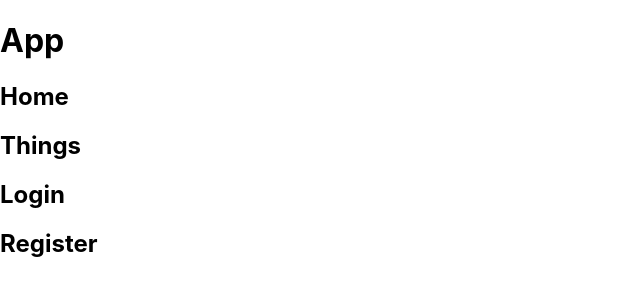
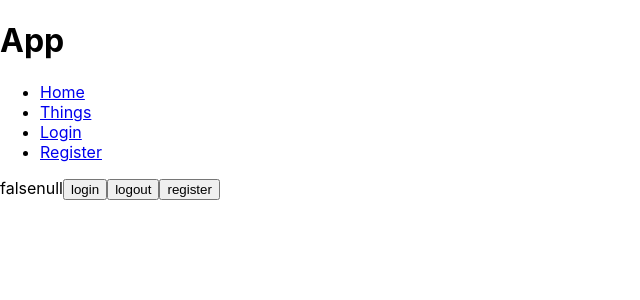
Before and after one commit to sebstryczek/web__react-auth, a React (Create React App) app: page / in a window 1280 px wide. Shown: the top 300 px of the page, without its empty margins (0-640 px from the left). Built offline with nearby package versions, Linux system fonts and the light colour scheme.

Commit message:
Create context api version draft

```diff
--- a/package.json
+++ b/package.json
@@ -7,8 +7,11 @@
     "@types/node": "12.7.8",
     "@types/react": "16.9.3",
     "@types/react-dom": "16.9.1",
+    "@types/react-router-dom": "^5.1.2",
+    "firebase": "^7.2.3",
     "react": "^16.10.1",
     "react-dom": "^16.10.1",
+    "react-router-dom": "^5.1.2",
     "react-scripts": "3.1.2",
     "typescript": "3.6.3"
   },
--- a/src/App.tsx
+++ b/src/App.tsx
@@ -1,22 +1,250 @@
-import React from 'react';
+import React, { useState, MouseEventHandler } from 'react';
 import Home from './pages/home/Home';
 import Things from './pages/things/Things';
 import Login from './pages/login/Login';
 import Register from './pages/register/Register';
-import useAuth from './auth/useAuth';
+// import { firebase } from './auth/firebase';
+// import app from 'firebase/app';
+import * as firebase from "firebase";
+import { Link, Router, Route, Switch, Redirect } from 'react-router-dom';
+import { createBrowserHistory } from 'history';
 
-const App: React.FC = () => {
-  const {} = useAuth;
+export interface IAppProps {
+}
+
+// const useAuth = (auth: any) => {
+//   const [isAuthenticated, setIsAuthenticated] = useState(false);
+//   const [currentUser, setCurrentUser] = useState('nima');
+
+//   return {
+//     isAuthenticated,
+//     currentUser,
+//     login: () => {
+//       auth.login()
+//     }
+//   };
+// }
+const history = createBrowserHistory();
+
+const config = {
+  apiKey: process.env.REACT_APP_FIREBASE_API_KEY,
+  authDomain: process.env.REACT_APP_FIREBASE_AUTH_DOMAIN,
+  databaseURL: process.env.REACT_APP_FIREBASE_DATABASE_URL,
+  projectId: process.env.REACT_APP_FIREBASE_PROJECT_ID,
+  storageBucket: process.env.REACT_APP_FIREBASE_STORAGE_BUCKET,
+  messagingSenderId: process.env.REACT_APP_FIREBASE_MESSAGING_SENDER_ID,
+};
+type t = {
+  currentUser: {
+    updatePassword: Function,
+  },
+  createUserWithEmailAndPassword: Function,
+  signInWithEmailAndPassword: Function,
+  sendPasswordResetEmail: Function,
+  signOut: Function,
+}
+class Firebase {
+  auth: any
+  constructor() {
+    const app = firebase.initializeApp(config);
+    this.auth = firebase.app().auth();
+    console.log(this.auth)
+    if (firebase.apps.length) {
+    }
+  }
+
+  doCreateUserWithEmailAndPassword = (email: string, password: string) =>
+    this.auth.createUserWithEmailAndPassword(email, password);
+
+  doSignInWithEmailAndPassword = (email: string, password: string) =>
+    this.auth.signInWithEmailAndPassword(email, password);
+
+  doSignOut = () => this.auth.signOut();
+
+  doPasswordReset = (email: string) => this.auth.sendPasswordResetEmail(email);
+
+  doPasswordUpdate = (password: string) => this.auth.currentUser ? this.auth.currentUser.updatePassword(password) : null;
+}
+// const withAuth = (Component: any) => {
+//   const auth = {
+//     login: () => {console.log('login')},
+//     logout: () => {console.log('logout')},
+//     register: () => {console.log('register')},
+//     currentUser: 'user',
+//     isAuthenticated: false,
+//   }
+//   return (props: any) => (
+//     <div>
+//       <Component {...props} auth={auth} />
+//     </div>
+//   )
+// }
+
+type p = {
+  isAuthenticated: Boolean,
+  currentUser: String | null,
+  actions: {
+    login: Function,
+    logout: Function,
+    register: Function,
+  }
+}
+const defaultValue : p = {
+  isAuthenticated: false,
+  currentUser: null,
+  actions: {
+    login: () => {},
+    logout: () => {},
+    register: () => {},
+  }
+}
+const Context = React.createContext(defaultValue);
+const AuthConsumer = Context.Consumer;
+class AuthProvider extends React.Component {
+  state = {
+    currentUser: null,
+    isAuthenticated: false,
+    isBusy: false,
+    hasError: false,
+    errorMessage: '',
+  }
+  firebase = new Firebase();
+
+  componentDidMount() {
+    const user = localStorage.getItem('currentUser');
+    if (user) {
+      this.setState({ isAuthenticated: true, isBusy: false, user });
+    }
+  }
+
+  get actions() {
+    return {
+      login: (email: string, password: string) => {
+        this.setState({ isBusy: true });
+        this.firebase.doSignInWithEmailAndPassword(email, password)
+          .then((result: any) => {
+            if (result.user.email) {
+              const user = { email: result.user.email };
+              this.setState({ isAuthenticated: true, isBusy: false, user });
+              localStorage.setItem('currentUser', JSON.stringify(user));
+            }
+          })
+          .catch((error: any) => {
+            console.log(error.code, error.message);
+            this.setState({ isAuthenticated: false, isBusy: false, hasError: true, errorMessage: error.message });
+          });
+      },
+      logout: () => {console.log('logout')},
+      register: () => {console.log('register')},
+    }
+  }
+
+  render() {
+    const { children } = this.props;
+    const { state, actions } = this;
+    const { isAuthenticated, currentUser } = this.state;
     return (
+        <Context.Provider value={{isAuthenticated, currentUser, actions}}>
+          {children}
+        </Context.Provider>
+    );
+  }
+}
+
+function PrivateRoute({ children, isAuthenticated, ...rest }: any) {
+  return (
+    <Route
+      {...rest}
+      render={({ location }) =>
+        isAuthenticated ? (
+          children
+        ) : (
+          <Redirect
+            to={{
+              pathname: "/login",
+              state: { from: location }
+            }}
+          />
+        )
+      }
+    />
+  );
+}
+
+const App: React.FC<IAppProps> = (props: any) => {
+  return (
+    <AuthProvider>
       <div className="App">
         <h1>
           App
         </h1>
+    <Router history={history}>
+        <nav>
+          <ul>
+            <li>
+              <Link to="/">Home</Link>
+            </li>
+            <li>
+              <Link to="/things">Things</Link>
+            </li>
+            <li>
+              <Link to="/login">Login</Link>
+            </li>
+            <li>
+              <Link to="/register">Register</Link>
+            </li>
+          </ul>
+        </nav>
+    </Router>
+        <AuthConsumer>
+          {
+            ({isAuthenticated, currentUser, actions}: any) => (
+              <div>
+                {
+                  JSON.stringify(isAuthenticated)
+                }
+                {
+                  JSON.stringify(currentUser)
+                }
+                <button onClick={e => {
+                  actions.login('aaa@aa.aa', 'aaa123')
+                }}>login</button>
+                <button onClick={actions.logout}>logout</button>
+                <button onClick={actions.register}>register</button>
+              </div>
+            )
+          }
+        </AuthConsumer>
+
+<Router history={history}>
+        <Switch>
+          <Route path="/login">
+            <Login />
+          </Route>
+          <Route path="/register">
+            <Register />
+          </Route>
+          {/* <Route path="/things">
+            <Things />
+          </Route> */}
+
+<AuthConsumer>
+          {
+            ({isAuthenticated, currentUser, actions}: any) => (
+          <PrivateRoute path="/things" isAuthenticated={isAuthenticated}>
+            <Things />
+          </PrivateRoute>
+            )}
+            </AuthConsumer>
+
+
+          <Route path="/">
             <Home />
-      <Things />
-      <Login />
-      <Register />
+          </Route>
+        </Switch>
+</Router>
       </div>
+    </AuthProvider>
   );
 }
 
--- /dev/null
+++ b/src/auth/firebase.ts
@@ -0,0 +1,9 @@
+export const firebase = {
+  isAuthenticated: () => false,
+  getCurrentUser: () => null,
+  register: () => { },
+  login: () => {
+    localStorage.setItem('user', JSON.stringify({ name: 'bob' }));
+  },
+  logout: () => { },
+};
--- a/src/auth/useAuth.ts
+++ /dev/null
@@ -1,11 +0,0 @@
-import { useState, useEffect } from 'react';
-
-const useAuth = () => () => {
-    const [isAuthenticated, setIsAuthenticated] = useState(false);
-    const [user, setUser] = useState(null);
-
-    return {isAuthenticated, user};
-    // return [isAuthenticated, user];
-}
-
-export default useAuth;
```
Also changed, not shown: 2 other files (tests, documents, lock files or other folders). Lines whose indentation alone changed are shown as unchanged.
